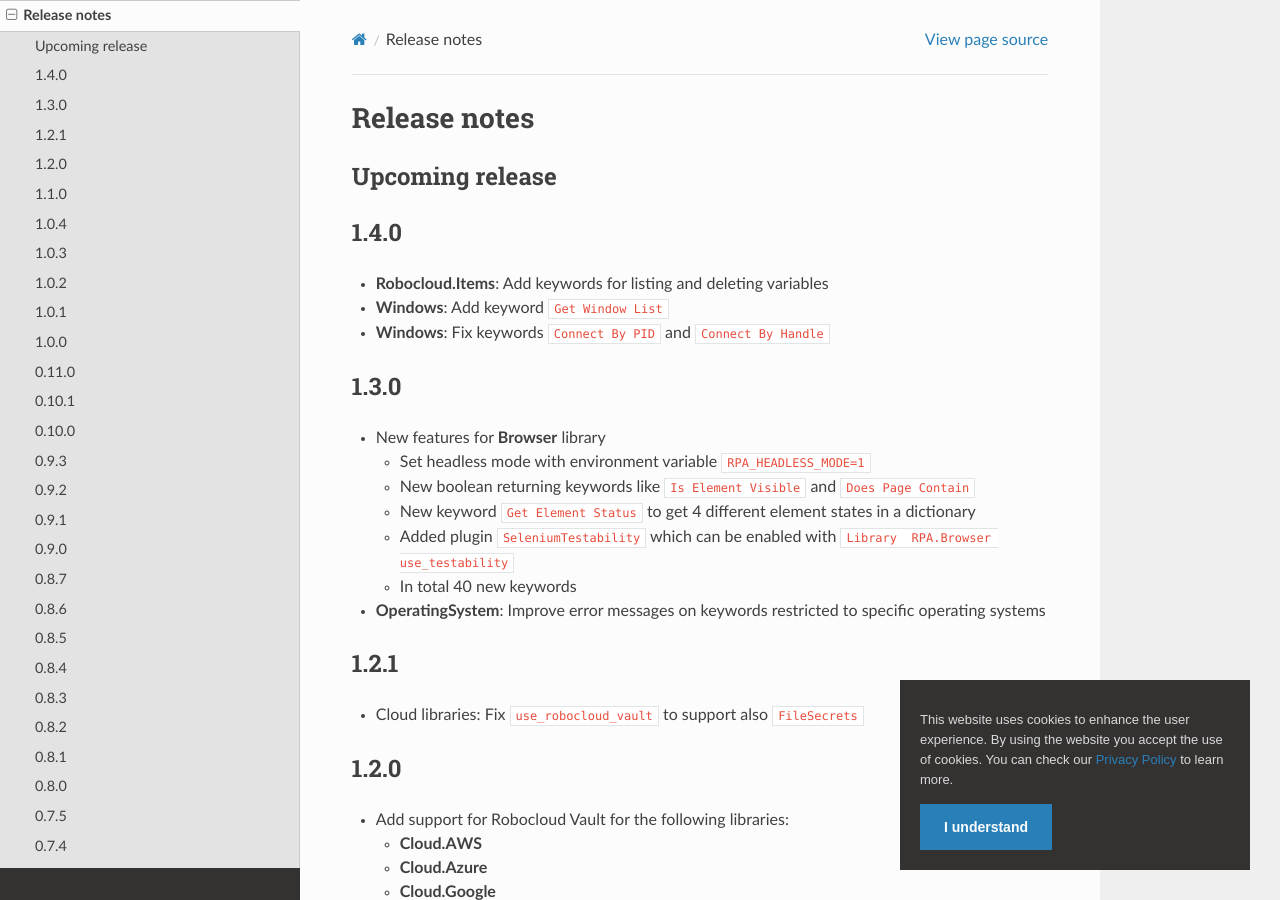
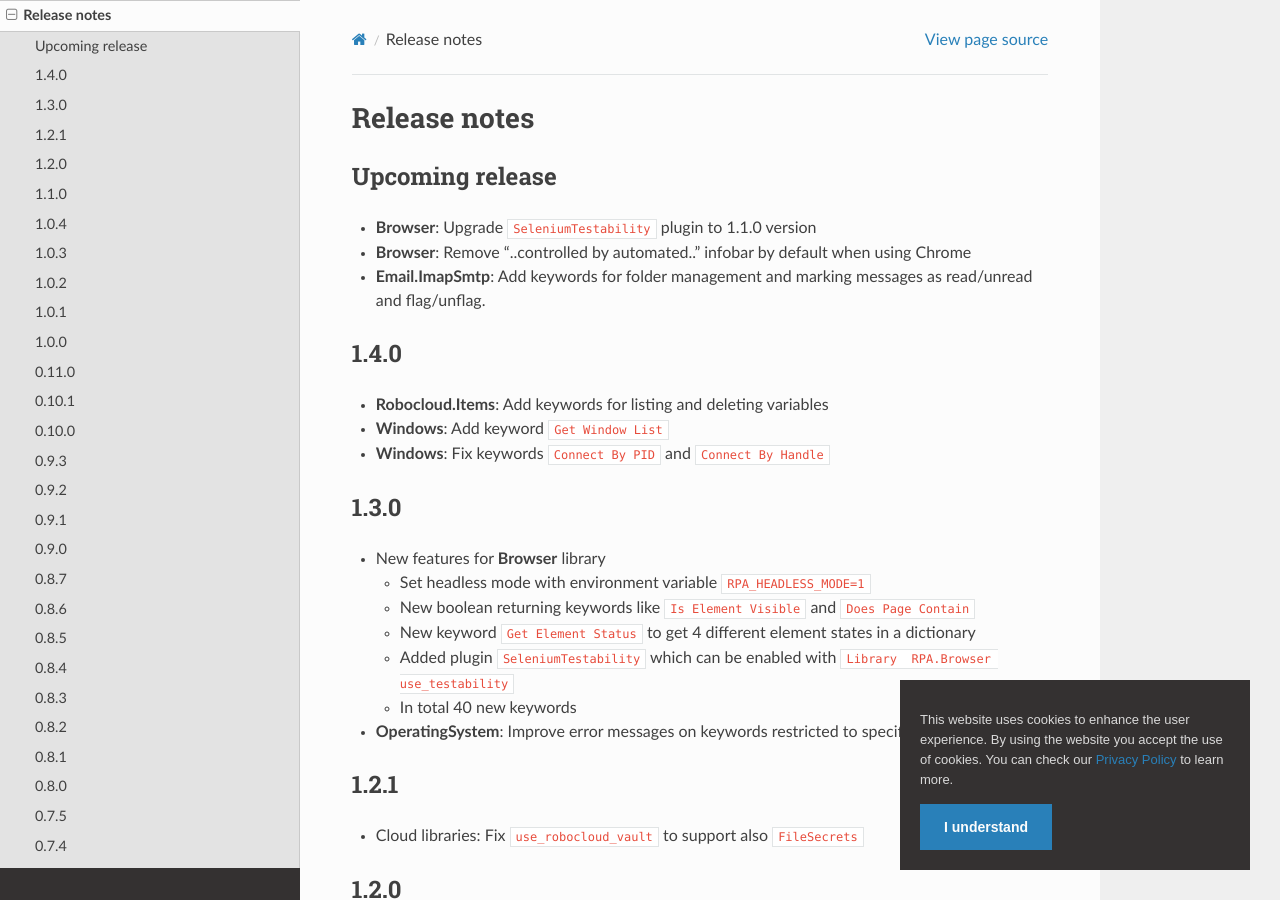
Before and after one commit to coderprovider/Framework-RPA, a Sphinx documentation site: the page built from docs/source/releasenotes.rst, in a window 1280 px wide and 900 px high. Built offline with Sphinx 7.4.7 and the Read the Docs theme 2.0.0, drawn with Linux system fonts in a browser that asks for light colours; pages that are not in the unit, such as notebooks, are missing from menus.

Commit message:
update releasenotes

```diff
--- a/docs/source/releasenotes.rst
+++ b/docs/source/releasenotes.rst
@@ -4,6 +4,10 @@
 Upcoming release
 ----------------
 
+- **Browser**: Upgrade ``SeleniumTestability`` plugin to 1.1.0 version
+- **Browser**: Remove "..controlled by automated.." infobar by default when using Chrome
+- **Email.ImapSmtp**: Add keywords for folder management and marking messages
+  as read/unread and flag/unflag.
 
 1.4.0
 -----
```
